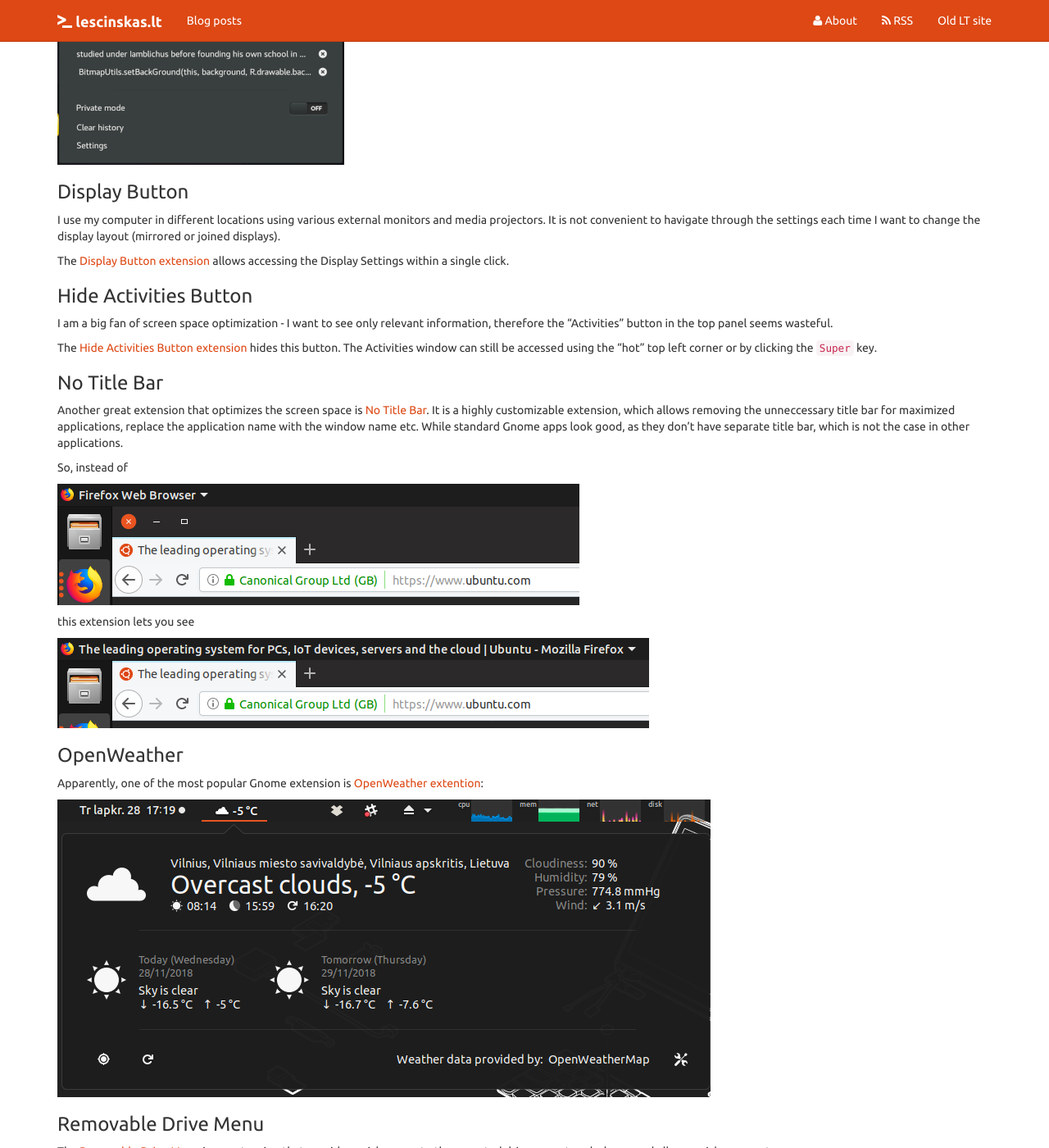
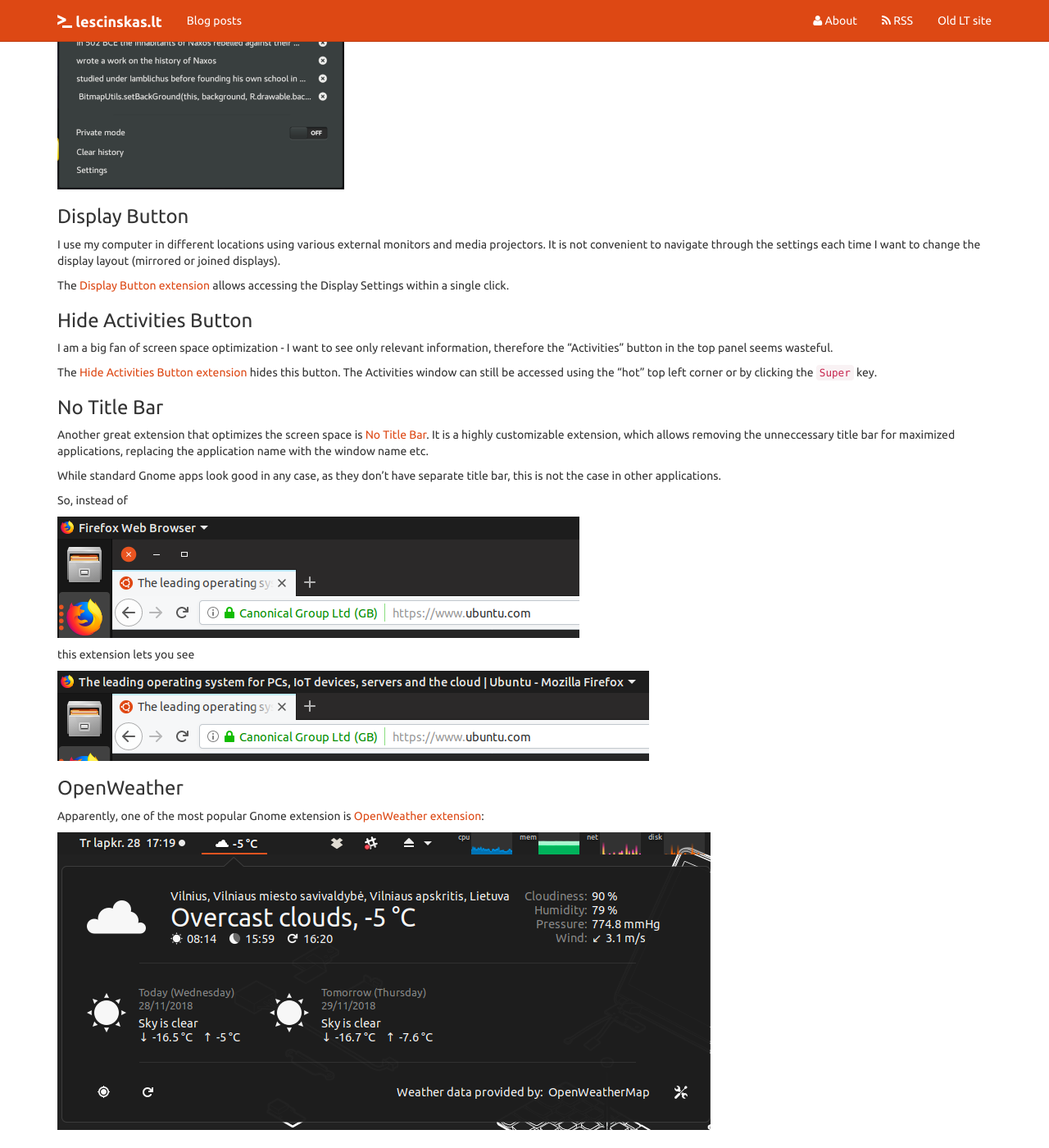
Before and after one commit to plutzilla/plutzilla.github.io, a Jekyll site: the page built from _posts/2018/2018-11-28-gnome-shell-extensions.md, in a window 1280 px wide and 1400 px high, scrolled down 1220 px. Shown: the whole window at 82% size. Built offline with Jekyll 4.4.1, drawn with Linux system fonts in a browser that asks for light colours; nearby versions of some CDN libraries; comment, search, counter and statistics services are not loaded; some of the changed text lies outside the part shown.

Commit message:
Fixed typos

```diff
--- a/_posts/2018/2018-11-28-gnome-shell-extensions.md
+++ b/_posts/2018/2018-11-28-gnome-shell-extensions.md
@@ -18,7 +18,9 @@ This extension shows Ubuntu AppIndicators and Gnome tray items in the top panel,
 
 ![App indicators](/assets/img/posts/2018/appindicators.png)
 
-For non-ubuntu users the same extension can be installed from [(K)StatusNotifierItem/AppIndicator Support ](https://extensions.gnome.org/extension/615/appindicator-support/).
+For non-ubuntu users the same extension can be installed from [(K)StatusNotifierItem/AppIndicator Support](https://extensions.gnome.org/extension/615/appindicator-support/).
+
+The legacy tray icons can be "moved" to the top panel using the [Top Icons Plus extension](https://extensions.gnome.org/extension/1031/topicons/).
 
 
 ### Ubuntu Dock
@@ -47,7 +49,7 @@ This could be achieved using the [Clipboard indicator extension](https://extensi
 
 ### Display Button
 
-I use my computer in different locations using various external monitors and media projectors. It is not convenient to havigate through the settings each time I want to change the display layout (mirrored or joined displays).
+I use my computer in different locations using various external monitors and media projectors. It is not convenient to navigate through the settings each time I want to change the display layout (mirrored or joined displays).
 
 The [Display Button extension](https://extensions.gnome.org/extension/939/display-button/) allows accessing the Display Settings within a single click.
 
@@ -59,7 +61,9 @@ The [Hide Activities Button extension](https://extensions.gnome.org/extension/11
 
 ### No Title Bar
 
-Another great extension that optimizes the screen space is [No Title Bar](https://extensions.gnome.org/extension/1267/no-title-bar/). It is a highly customizable extension, which allows removing the unneccessary title bar for maximized applications, replace the application name with the window name etc. While standard Gnome apps look good, as they don't have separate title bar, which is not the case in other applications.
+Another great extension that optimizes the screen space is [No Title Bar](https://extensions.gnome.org/extension/1267/no-title-bar/). It is a highly customizable extension, which allows removing the unneccessary title bar for maximized applications, replacing the application name with the window name etc.
+
+While standard Gnome apps look good in any case, as they don't have separate title bar, this is not the case in other applications.
 
 So, instead of
 
@@ -71,7 +75,7 @@ this extension lets you see
 
 ### OpenWeather
 
-Apparently, one of the most popular Gnome extension is [OpenWeather extention](https://extensions.gnome.org/extension/750/openweather/):
+Apparently, one of the most popular Gnome extension is [OpenWeather extension](https://extensions.gnome.org/extension/750/openweather/):
 
 ![After No Title Bar](/assets/img/posts/2018/openweather.png)
 
@@ -84,7 +88,7 @@ The [Removable Drive Menu](https://extensions.gnome.org/extension/7/removable-dr
 
 ### Sound Input & Output Device Chooser
 
-[Sound Input & Output Device Chooser extention](https://extensions.gnome.org/extension/906/sound-output-device-chooser/) is one of the most useful extensions, which allows to switch the sound input and output devices and their profiles:
+[Sound Input & Output Device Chooser extension](https://extensions.gnome.org/extension/906/sound-output-device-chooser/) is one of the most useful extensions, which allows to switch the sound input and output devices and their profiles:
 
 ![Sound Input & Output Device Chooser](/assets/img/posts/2018/sound-input-output.png)
 
```
Also changed, not shown: other parts of _posts/2018/2018-11-28-gnome-shell-extensions.md (+3 -5 lines).
